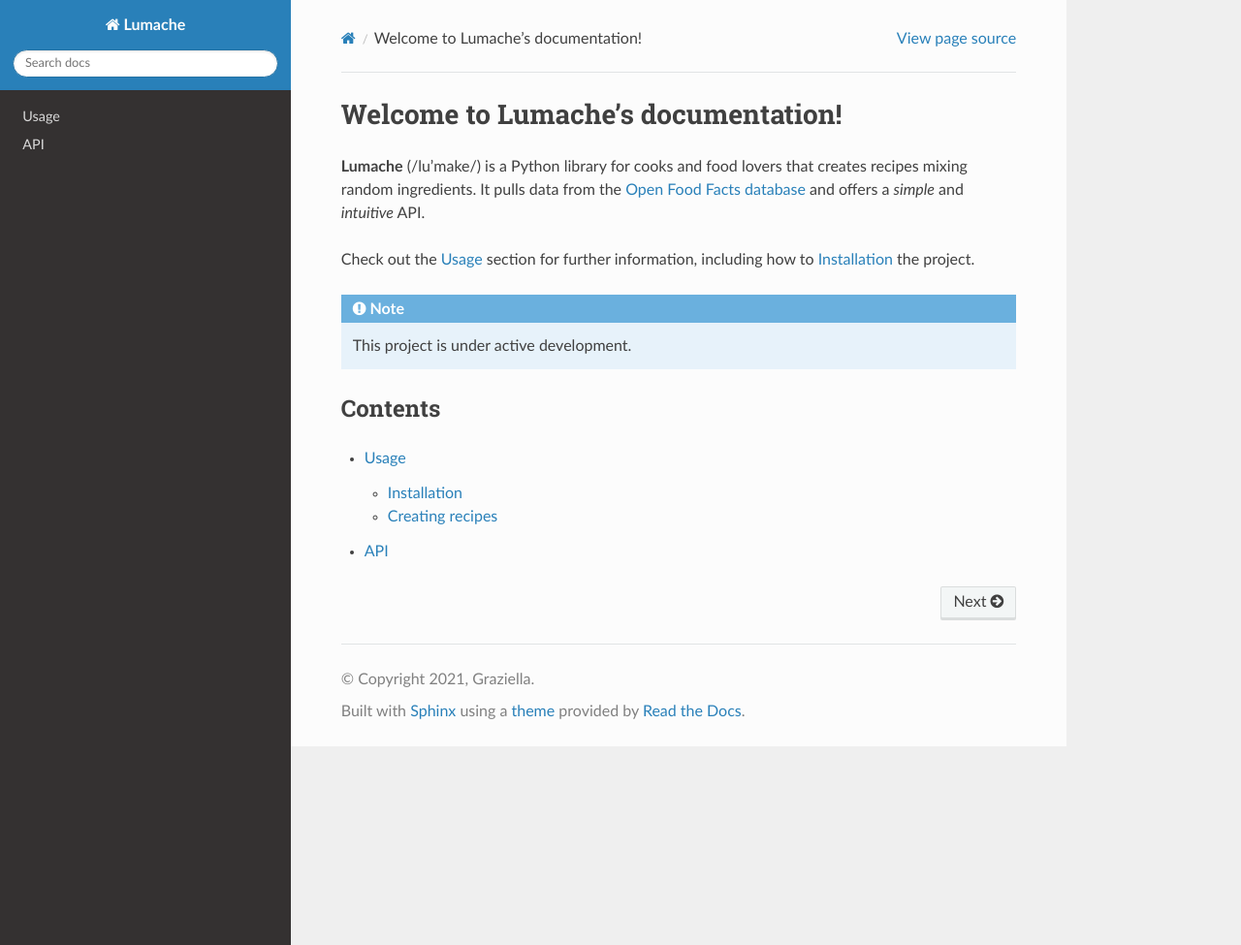
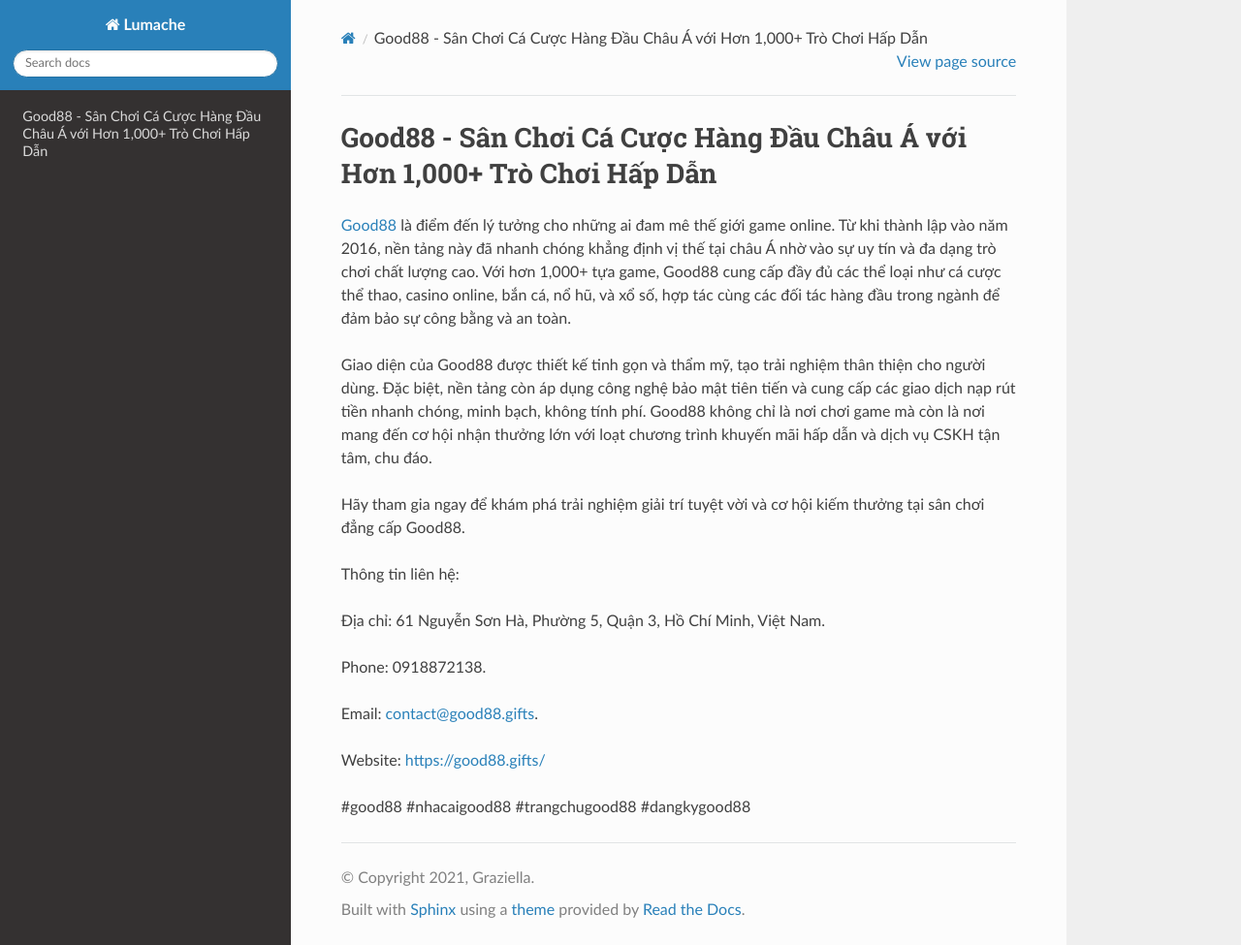
Before and after one commit to p8ebermouc/good88gifts, a Sphinx documentation site: the page built from docs/source/index.rst, in a window 1280 px wide and 975 px high. Shown: the whole window at 97% size. Built offline with Sphinx 7.4.7 and the Read the Docs theme 3.1.0, drawn with Linux system fonts in a browser that asks for light colours.

Commit message:
Update index.rst

```diff
--- a/docs/source/index.rst
+++ b/docs/source/index.rst
@@ -1,22 +1,20 @@
-Welcome to Lumache's documentation!
+Good88 - Sân Chơi Cá Cược Hàng Đầu Châu Á với Hơn 1,000+ Trò Chơi Hấp Dẫn
 ===================================
 
-**Lumache** (/lu'make/) is a Python library for cooks and food lovers
-that creates recipes mixing random ingredients.
-It pulls data from the `Open Food Facts database <https://world.openfoodfacts.org/>`_
-and offers a *simple* and *intuitive* API.
+`Good88 <https://good88.gifts/>`_ là điểm đến lý tưởng cho những ai đam mê thế giới game online. Từ khi thành lập vào năm 2016, nền tảng này đã nhanh chóng khẳng định vị thế tại châu Á nhờ vào sự uy tín và đa dạng trò chơi chất lượng cao. Với hơn 1,000+ tựa game, Good88 cung cấp đầy đủ các thể loại như cá cược thể thao, casino online, bắn cá, nổ hũ, và xổ số, hợp tác cùng các đối tác hàng đầu trong ngành để đảm bảo sự công bằng và an toàn.
 
-Check out the :doc:`usage` section for further information, including
-how to :ref:`installation` the project.
+Giao diện của Good88 được thiết kế tinh gọn và thẩm mỹ, tạo trải nghiệm thân thiện cho người dùng. Đặc biệt, nền tảng còn áp dụng công nghệ bảo mật tiên tiến và cung cấp các giao dịch nạp rút tiền nhanh chóng, minh bạch, không tính phí. Good88 không chỉ là nơi chơi game mà còn là nơi mang đến cơ hội nhận thưởng lớn với loạt chương trình khuyến mãi hấp dẫn và dịch vụ CSKH tận tâm, chu đáo.
 
-.. note::
+Hãy tham gia ngay để khám phá trải nghiệm giải trí tuyệt vời và cơ hội kiếm thưởng tại sân chơi đẳng cấp Good88.
 
-   This project is under active development.
+Thông tin liên hệ:
 
-Contents
---------
+Địa chỉ: 61 Nguyễn Sơn Hà, Phường 5, Quận 3, Hồ Chí Minh, Việt Nam.
 
-.. toctree::
+Phone: 0918872138.
 
-   usage
-   api
+Email: contact@good88.gifts.
+
+Website: https://good88.gifts/
+
+#good88 #nhacaigood88 #trangchugood88 #dangkygood88
```
